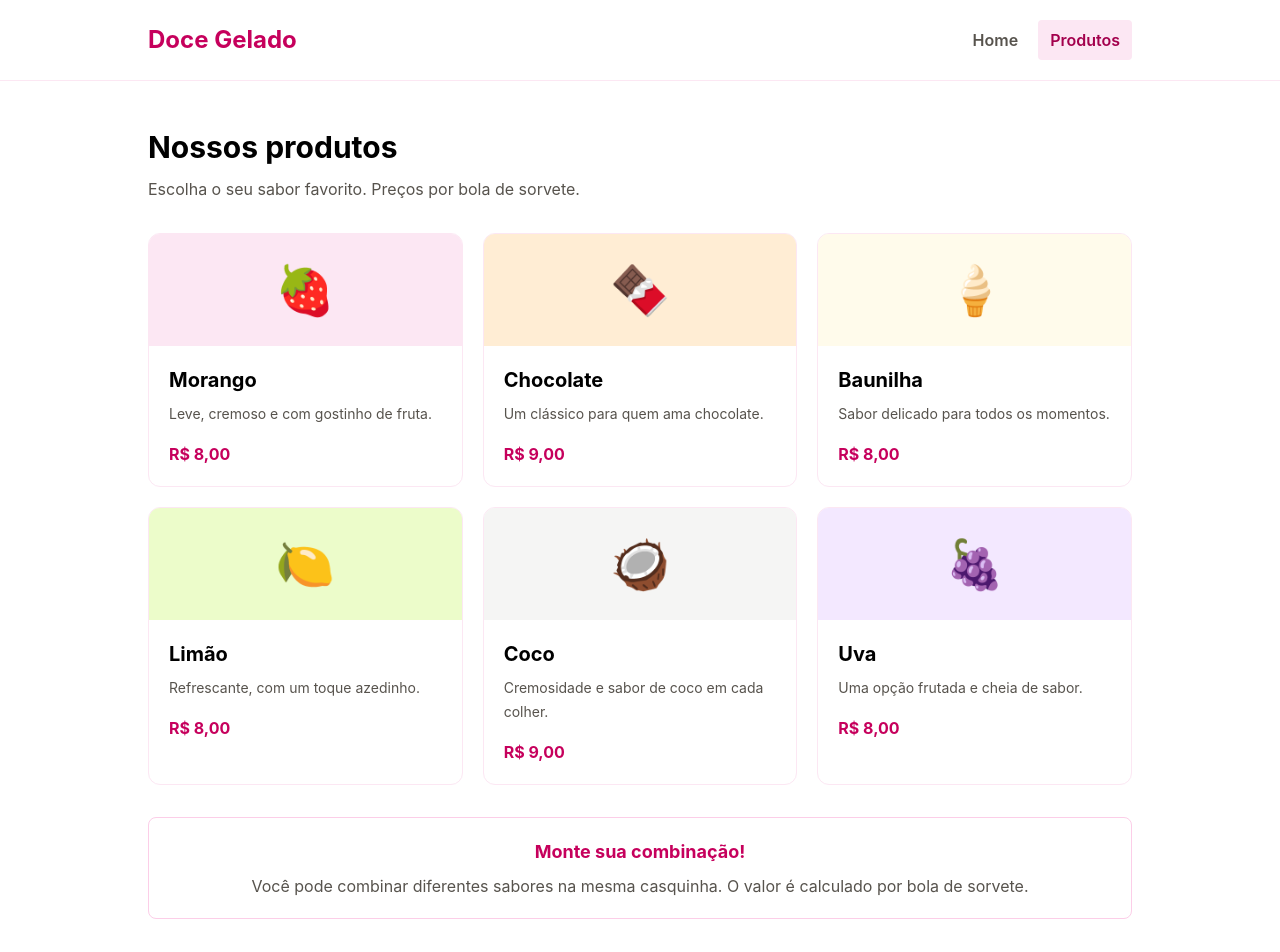
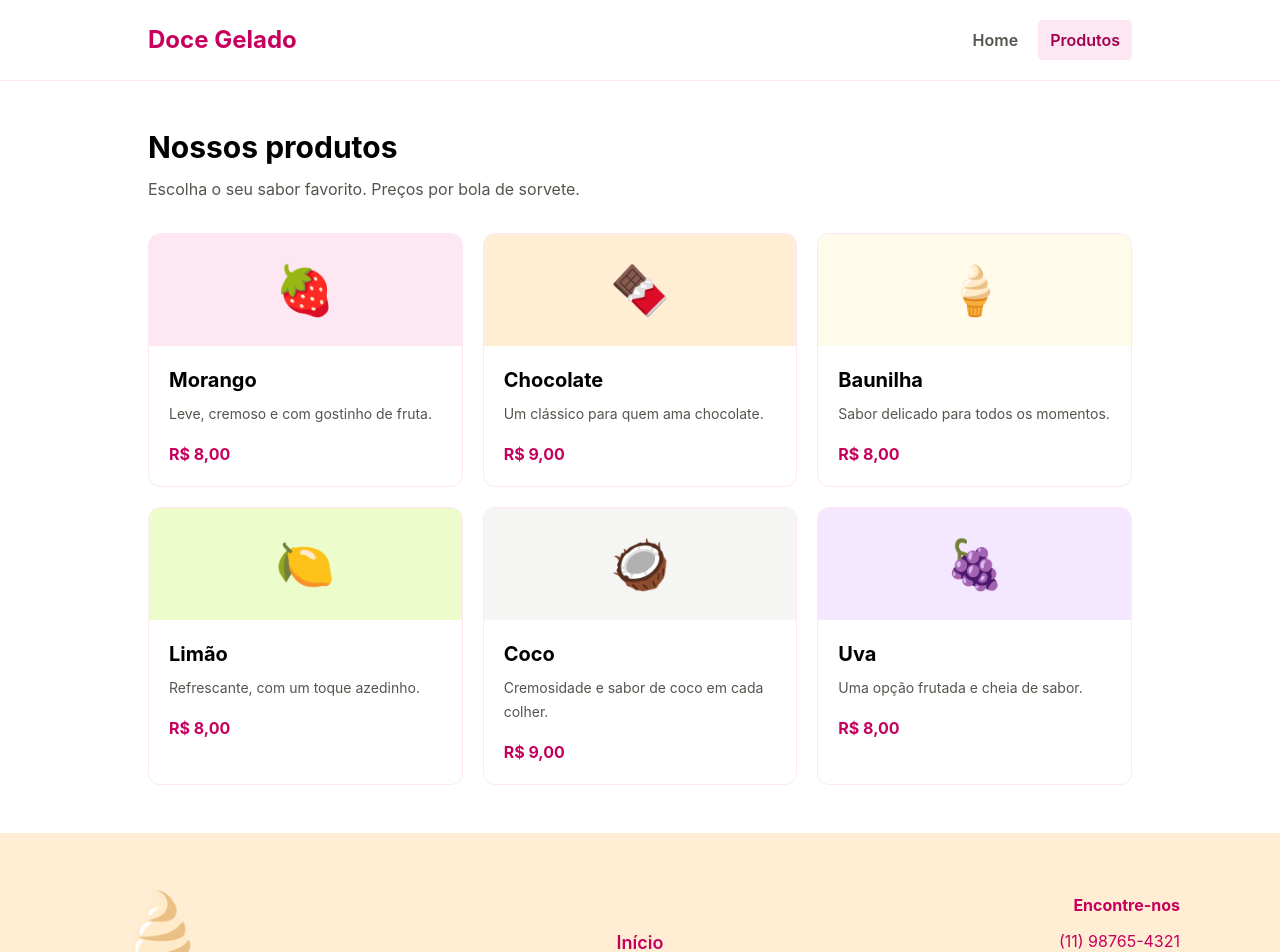
Before and after one commit to Deploy-divas/loja-de-sorvete, a React (Vite) app: page /produtos in a window 1280 px wide. Shown: the top 952 px of the page. Built offline with nearby package versions, Linux system fonts and the light colour scheme.

Commit message:
Revert "feat: adiciona informacao sobre adicao de sabores"
This reverts commit 457c85bcbae8ae1bc857dd734f274e293afbf81e.

```diff
--- a/src/pages/Produtos.jsx
+++ b/src/pages/Produtos.jsx
@@ -17,16 +17,6 @@ export default function Produtos() {
       <div className="mt-8 grid gap-5 sm:grid-cols-2 lg:grid-cols-3">
         {produtos.map((produto) => <Card key={produto.id} {...produto} />)}
       </div>
-      <div className="mt-8 rounded-lg border border-pink-200 bg-white p-5 text-center">
-        <h2 className="text-lg font-bold text-pink-700">
-          Monte sua combinação!
-        </h2>
-
-        <p className="mt-2 text-stone-600">
-          Você pode combinar diferentes sabores na mesma casquinha.
-          O valor é calculado por bola de sorvete.
-        </p>
-      </div>
     </section>
   );
 }
```
